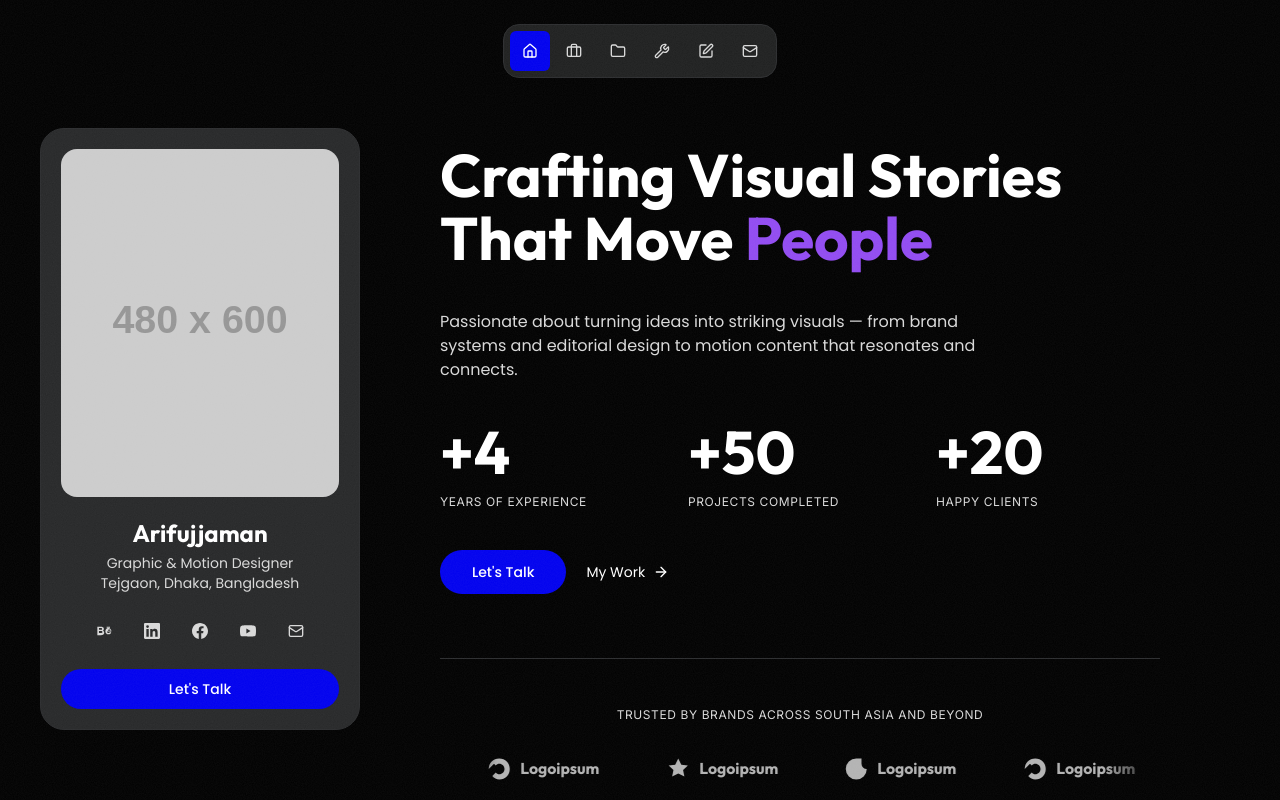
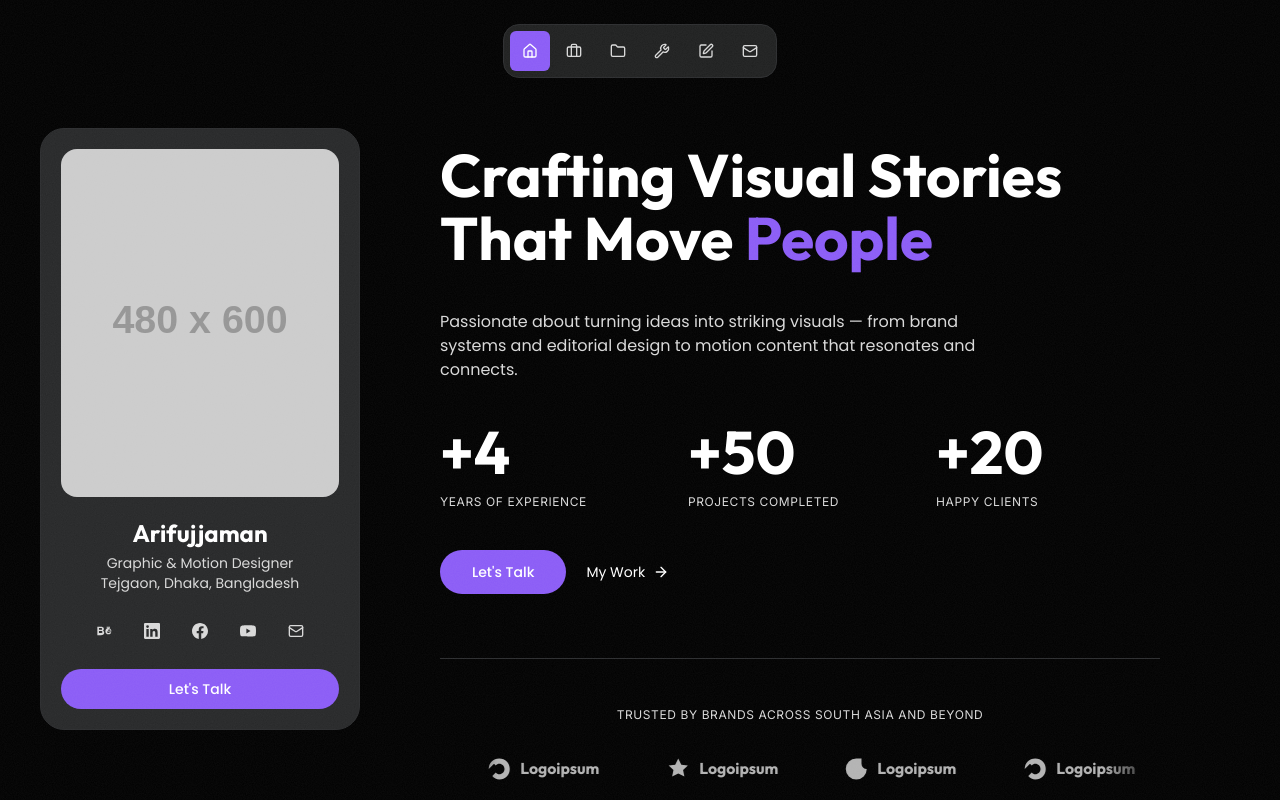
Before and after one commit to shantoislam242/client-portfolio, a Next.js app: page / in a window 1280 px wide. Shown: the top 800 px of the page. Built offline with nearby package versions, Linux system fonts and the light colour scheme.

Commit message:
revert(color): roll back electric blue to purple #8B5CF6 for all primary actions (buttons, active nav, card glow, focus rings); design.md spec relaxed per user preference, keeping Seera surface + shape decisions

```diff
--- a/app/globals.css
+++ b/app/globals.css
@@ -76,9 +76,9 @@
   --text-primary: #ffffff;
   --text-secondary: #D9D9D9;         /* Light gray for secondary text */
   --text-muted: #6e6e70;             /* Dimmer label color */
-  --accent: #0000EE;                 /* Primary interaction — electric blue */
-  --accent-hover: #0082CC;
-  --accent-purple: #914BF1;          /* Decorative highlight — sparing use */
+  --accent: #8b5cf6;                 /* Primary interaction — purple (Framer original) */
+  --accent-hover: #a78bfa;
+  --accent-purple: #8b5cf6;          /* Decorative highlight — unified with accent */
 
   /* shadcn primitives — mapped to portfolio palette */
   --background: #000000;
@@ -87,7 +87,7 @@
   --card-foreground: #ffffff;
   --popover: #272829;
   --popover-foreground: #ffffff;
-  --primary: #0000EE;
+  --primary: #8b5cf6;
   --primary-foreground: #ffffff;
   --secondary: #272829;
   --secondary-foreground: #ffffff;
@@ -97,16 +97,16 @@
   --destructive: #b91c1c;
   --border: #2C2D2F;
   --input: #2C2D2F;
-  --ring: #0000EE;
+  --ring: #8b5cf6;
   --radius: 1rem;
   --sidebar: #272829;
   --sidebar-foreground: #ffffff;
-  --sidebar-primary: #0000EE;
+  --sidebar-primary: #8b5cf6;
   --sidebar-primary-foreground: #ffffff;
   --sidebar-accent: #2C2D2F;
   --sidebar-accent-foreground: #ffffff;
   --sidebar-border: #2C2D2F;
-  --sidebar-ring: #0000EE;
+  --sidebar-ring: #8b5cf6;
 }
 
 @media (prefers-reduced-motion: reduce) {
--- a/components/sections/blog-card.tsx
+++ b/components/sections/blog-card.tsx
@@ -26,7 +26,7 @@ export function BlogCard({ post }: Props) {
         <motion.span
           aria-hidden="true"
           className="pointer-events-none absolute inset-0 rounded-2xl"
-          style={{ boxShadow: "0 0 60px 6px rgba(0, 0, 238, 0.22)" }}
+          style={{ boxShadow: "0 0 60px 6px rgba(139, 92, 246, 0.2)" }}
           variants={reduce ? undefined : cardGlow}
         />
 
--- a/components/sections/project-card.tsx
+++ b/components/sections/project-card.tsx
@@ -27,7 +27,7 @@ export function ProjectCard({ project }: Props) {
         <motion.span
           aria-hidden="true"
           className="pointer-events-none absolute inset-0 rounded-2xl"
-          style={{ boxShadow: "0 0 60px 6px rgba(0, 0, 238, 0.25)" }}
+          style={{ boxShadow: "0 0 60px 6px rgba(139, 92, 246, 0.25)" }}
           variants={reduce ? undefined : cardGlow}
         />
 
--- a/components/sections/project-detail.tsx
+++ b/components/sections/project-detail.tsx
@@ -136,7 +136,7 @@ export function ProjectDetail({ project }: Props) {
               <FadeIn key={p.slug} delay={i * 0.05}>
                 <Link
                   href={`/projects/${p.slug}`}
-                  className="group block overflow-hidden rounded-2xl border border-border-subtle bg-bg-card transition-all hover:border-accent/50 hover:shadow-[0_0_30px_rgba(0,0,238,0.18)]"
+                  className="group block overflow-hidden rounded-2xl border border-border-subtle bg-bg-card transition-all hover:border-accent/50 hover:shadow-[0_0_30px_rgba(139,92,246,0.15)]"
                 >
                   <div className="relative aspect-[16/10] overflow-hidden bg-bg-card-hover">
                     <Image
```
